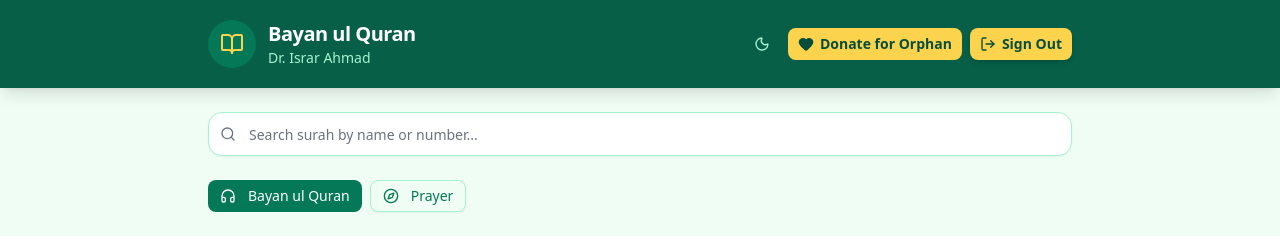
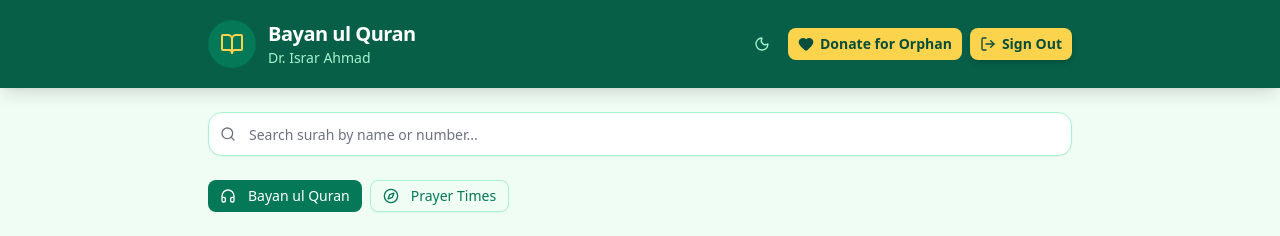
Before and after one commit to adeeloffice/Al-Quran, a Next.js app: page / in a window 1280 px wide. Both pictures are taken after a click on the button "Login". Shown: the top 236 px of the page. Built offline with nearby package versions, Linux system fonts and the light colour scheme; a web font is replaced by a local one.

Commit message:
fix: rename Prayer tab to Prayer Times

```diff
--- a/src/app/page.tsx
+++ b/src/app/page.tsx
@@ -466,7 +466,7 @@
 
   const tabs: { key: TabType; label: string; icon: React.ReactNode }[] = [
     { key: "surahs", label: "Bayan ul Quran", icon: <Headphones className="w-4 h-4" /> },
-    { key: "prayer", label: "Prayer", icon: <Compass className="w-4 h-4" /> },
+    { key: "prayer", label: "Prayer Times", icon: <Compass className="w-4 h-4" /> },
   ];
 
   // Landing screen
```
